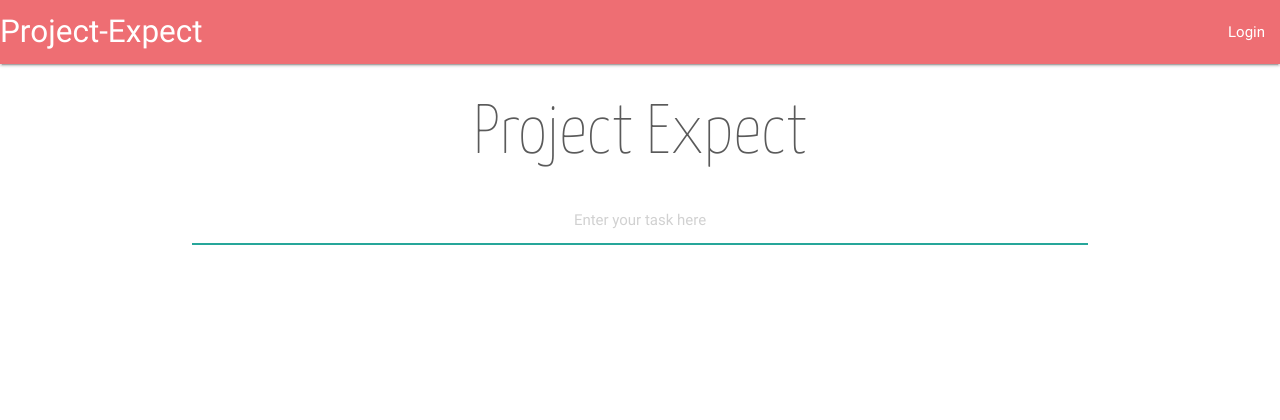
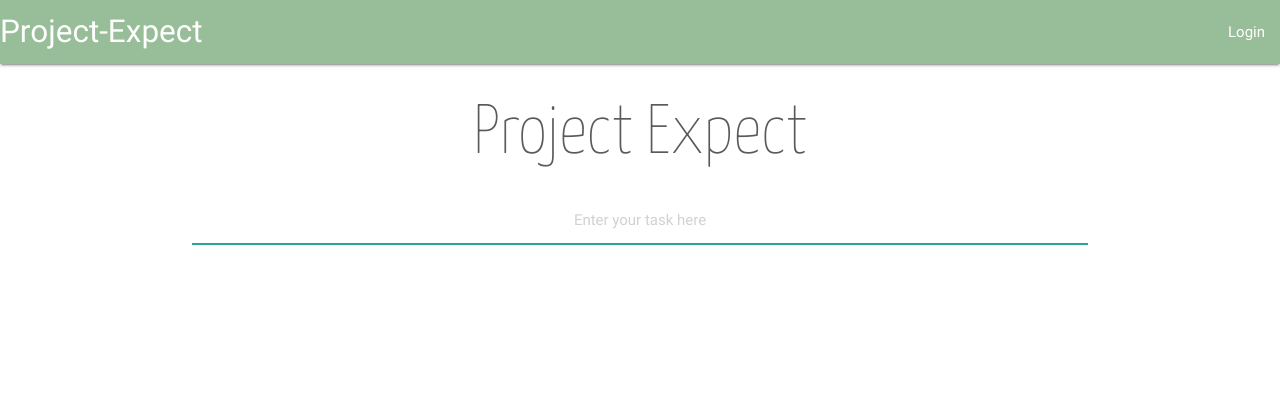
Before and after one commit to Zinston/projectexpect, a Flask app: page / in a window 1280 px wide. Shown: the top 420 px of the page. Run offline with Flask 2, Linux system fonts and the light colour scheme; data that the repository does not hold is empty; parts of the project's set-up code (start-up, migrations or seed data) failed here and were passed over; some libraries are stand-ins or nearby versions; some web fonts are replaced.

Commit message:
Make navbar darkgreen.

```diff
--- a/static/css/styles.css
+++ b/static/css/styles.css
@@ -2,6 +2,10 @@ body {
     display: flex;
     min-height: 100vh;
     flex-direction: column;
+}
+
+nav {
+	background-color: #98bd99;
 }
 
 main {
```
